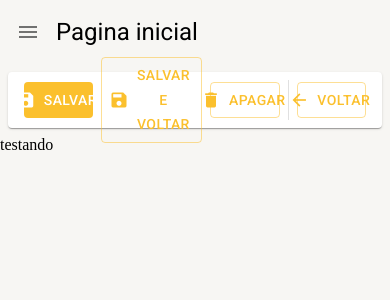
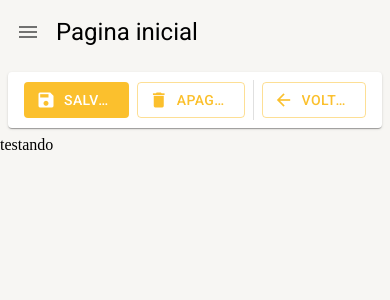
Before and after one commit to Duarts-D/Cadastros-react-material-ui, a React (Vite) app: page /pagina-inicial in a window 390 px wide. Shown: the top 300 px of the page. Built offline with nearby package versions, Linux system fonts and the light colour scheme.

Commit message:
feat: Adicionando eskeleton ao componenet:FerramentaDeDetalhes

```diff
--- a/src/shared/components/ferramentas-de-detalhes/FerramentasDeDetalhes.tsx
+++ b/src/shared/components/ferramentas-de-detalhes/FerramentasDeDetalhes.tsx
@@ -5,6 +5,9 @@
   Icon,
   Paper,
   Skeleton,
+  Theme,
+  Typography,
+  useMediaQuery,
   useTheme,
 } from "@mui/material";
 
@@ -50,6 +53,8 @@
   aoClicarEmSalvar,
   aoClicarEmSalvarEFechar,
 }) => {
+  const smDown = useMediaQuery((theme: Theme) => theme.breakpoints.down("sm"));
+  const mdDown = useMediaQuery((theme: Theme) => theme.breakpoints.down("md"));
   const theme = useTheme();
 
   return (
@@ -71,13 +76,23 @@
           onClick={aoClicarEmSalvar}
           startIcon={<Icon>save</Icon>}
         >
+          <Typography
+            variant="button"
+            whiteSpace="nowrap"
+            textOverflow="ellipsis"
+            overflow="hidden"
+          >
             Salvar
+          </Typography>
         </Button>
       )}
 
       {mostrarBotaoSalvarCarregando && <Skeleton width={110} height={60} />}
 
-      {mostrarBotaoSalvarEFechar && !mostrarBotaoSalvarEFecharCarregando && (
+      {mostrarBotaoSalvarEFechar &&
+        !mostrarBotaoSalvarEFecharCarregando &&
+        !smDown &&
+        !mdDown && (
           <Button
             color="primary"
             disableElevation
@@ -85,11 +100,18 @@
             onClick={aoClicarEmSalvarEFechar}
             startIcon={<Icon>save</Icon>}
           >
+            <Typography
+              variant="button"
+              whiteSpace="nowrap"
+              textOverflow="ellipsis"
+              overflow="hidden"
+            >
               Salvar e voltar
+            </Typography>
           </Button>
         )}
 
-      {mostrarBotaoSalvarEFecharCarregando && (
+      {mostrarBotaoSalvarEFecharCarregando && !smDown && !mdDown && (
         <Skeleton width={180} height={60} />
       )}
 
@@ -101,13 +123,20 @@
           onClick={aoClicarEmApagar}
           startIcon={<Icon>delete</Icon>}
         >
+          <Typography
+            variant="button"
+            whiteSpace="nowrap"
+            textOverflow="ellipsis"
+            overflow="hidden"
+          >
             Apagar
+          </Typography>
         </Button>
       )}
 
       {mostrarBotaoApagarCarregando && <Skeleton width={110} height={60} />}
 
-      {mostrarBotaoNovo && !mostrarBotaoNovo && (
+      {mostrarBotaoNovo && !mostrarBotaoNovoCarregando && !smDown && (
         <Button
           color="primary"
           disableElevation
@@ -115,13 +144,28 @@
           onClick={aoClicarEmNovo}
           startIcon={<Icon>add</Icon>}
         >
+          <Typography
+            variant="button"
+            whiteSpace="nowrap"
+            textOverflow="ellipsis"
+            overflow="hidden"
+          >
             {textoBotaoNovo}
+          </Typography>
         </Button>
       )}
 
-      {mostrarBotaoNovoCarregando && <Skeleton width={110} height={60} />}
+      {mostrarBotaoNovoCarregando && !smDown && (
+        <Skeleton width={110} height={60} />
+      )}
 
+      {mostrarBotaoVoltar &&
+        (mostrarBotaoNovo ||
+          mostrarBotaoApagar ||
+          mostrarBotaoSalvar ||
+          mostrarBotaoSalvarEFechar) && (
           <Divider variant="middle" orientation="vertical" />
+        )}
 
       {mostrarBotaoVoltar && !mostrarBotaoVoltarCarregando && (
         <Button
@@ -131,7 +175,14 @@
           onClick={aoClicarEmVoltar}
           startIcon={<Icon>arrow_back</Icon>}
         >
+          <Typography
+            variant="button"
+            whiteSpace="nowrap"
+            textOverflow="ellipsis"
+            overflow="hidden"
+          >
             Voltar
+          </Typography>
         </Button>
       )}
 
```
Lines whose indentation alone changed are shown as unchanged.
